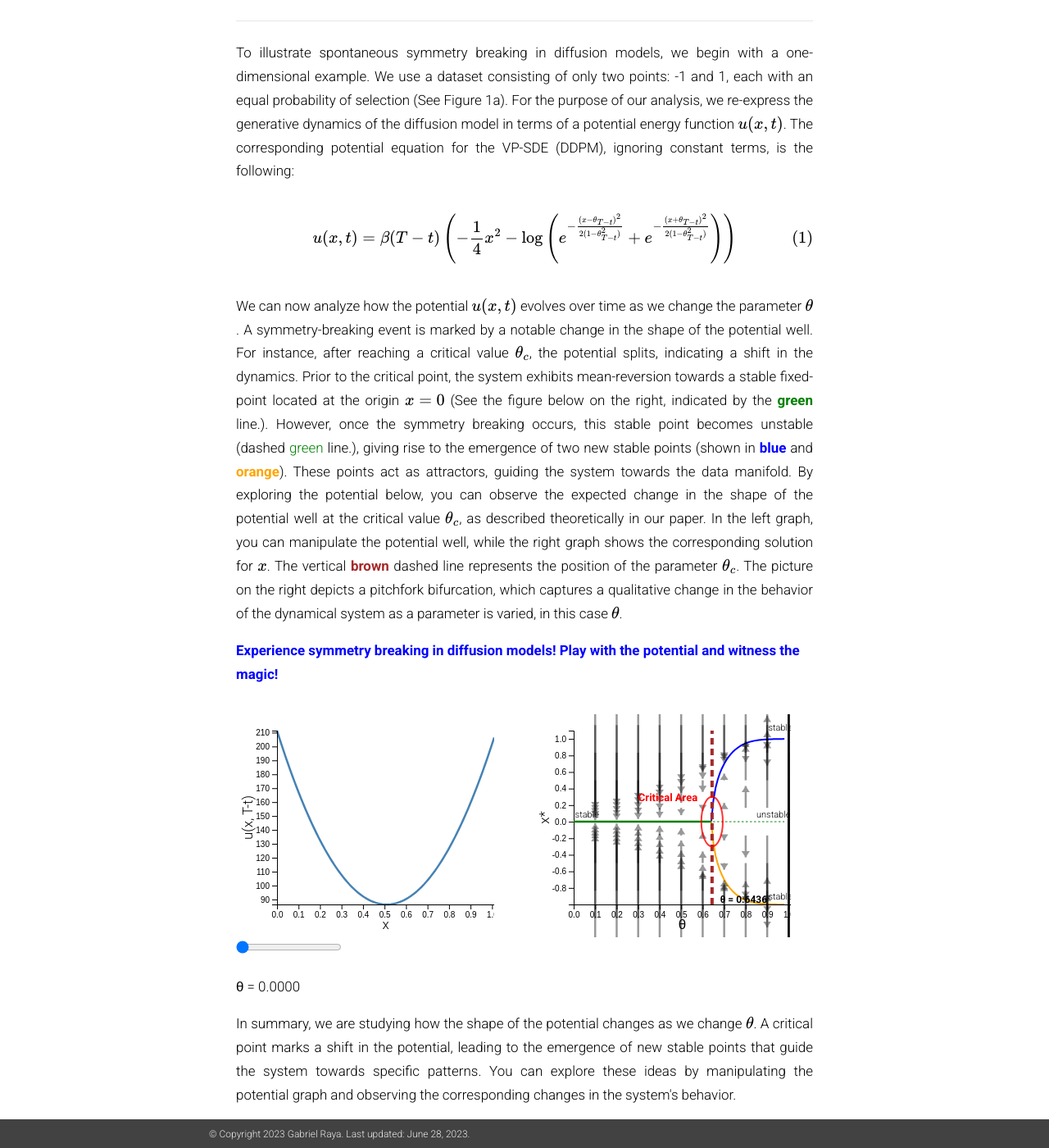
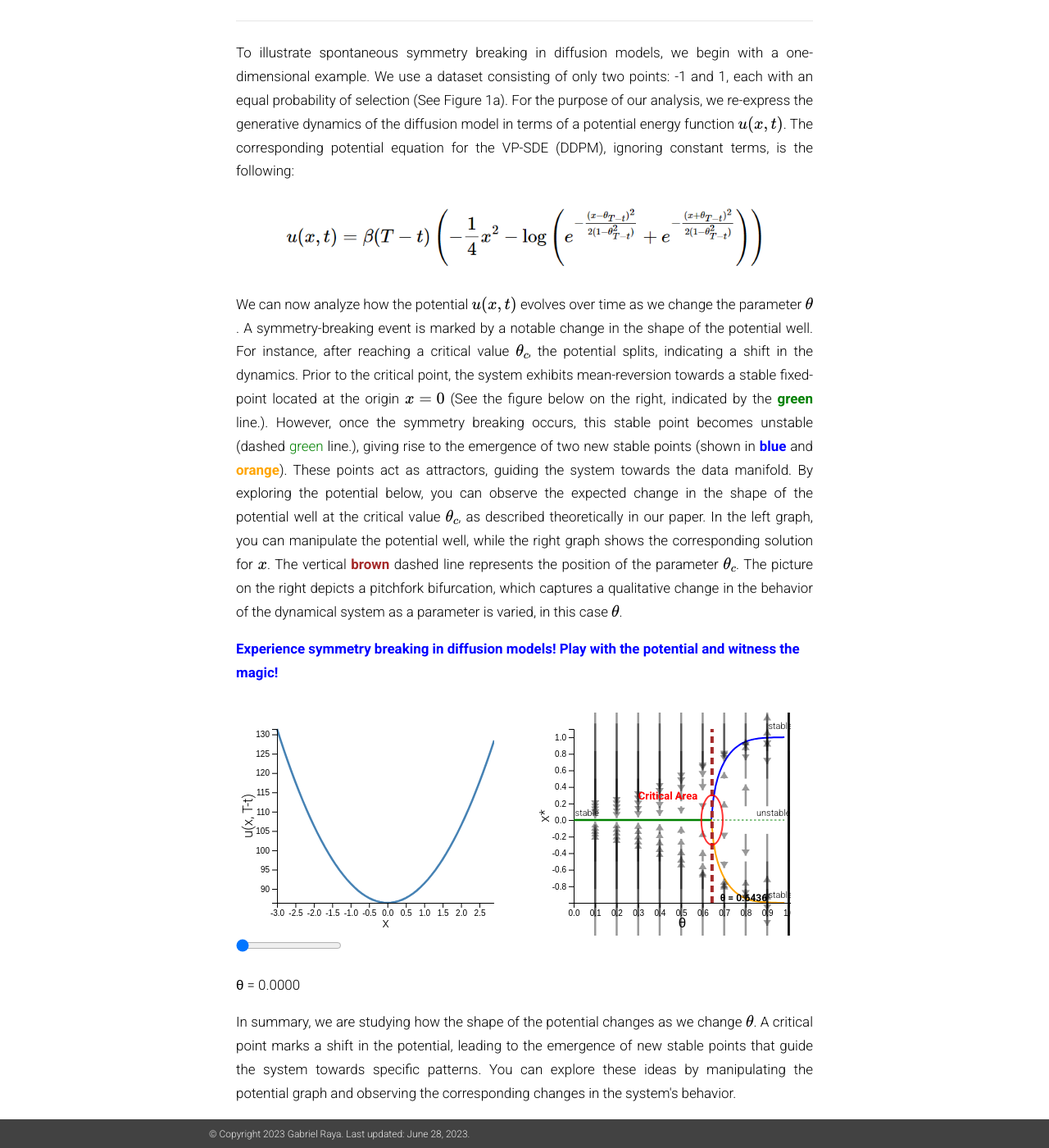
Before and after one commit to gabrielraya/gabrielraya.github.io, a Jekyll site: the page built from _posts/2023-05-31-symmetry-breaking-diffusion-models.md, in a window 1280 px wide and 1400 px high, scrolled down 1661 px. Shown: the whole window at 82% size. Built offline with Jekyll 4.4.1, drawn with Linux system fonts in a browser that asks for light colours; nearby versions of some CDN libraries; a style sheet for code colours, icons or effects is not loaded.

Commit message:
update responsivity to multiple devices

```diff
--- a/_posts/2023-05-31-symmetry-breaking-diffusion-models.md
+++ b/_posts/2023-05-31-symmetry-breaking-diffusion-models.md
@@ -86,12 +86,14 @@
 
 <p align="justify">
 To illustrate spontaneous symmetry breaking in diffusion models, we begin with a one-dimensional example. We use a dataset consisting of only two points: -1 and 1, each with an equal probability of selection (See Figure 1a). For the purpose of our analysis, we re-express the generative dynamics of the diffusion model in terms of a potential energy function \(u(x, t)\). The corresponding potential equation for the VP-SDE (DDPM), ignoring constant terms, is the following:
+<div id="equation" style="text-align: center;">
+    <img class="img-fluid" src="{{ site.baseurl }}/assets/img/ssdm/eq1.png" style="max-width: 85%; display: inline-block;">
+</div>
 </p>
-
+<!--
 \begin{equation}
     u(x, t) = \beta(T - t) \left( -\frac{1}{4} x^2 -  \log{\left(e^{-\frac{(x - \theta_{T-t})^2}{2 (1 - \theta_{T-t}^2)}} + e^{-\frac{(x + \theta_{T-t})^2}{2 (1 - \theta_{T-t}^2)}} \right)} \right)
-\end{equation}
-
+\end{equation} -->
 <p align="justify">
 We can now analyze how the potential \(u(x, t)\) evolves over time as we change the parameter \(\theta\). A symmetry-breaking event is marked by a notable change in the shape of the potential well. For instance, after reaching a critical value \(\theta_c\), the potential splits, indicating a shift in the dynamics. Prior to the critical point, the system exhibits mean-reversion towards a stable fixed-point located at the origin \(x=0\)
 (See the figure below on the right, indicated by the <span style="color: green; font-weight: bold;">green</span> line.). However, once the symmetry breaking occurs, this stable point becomes unstable (dashed <span style="color: green;">green</span> line.), giving rise to the emergence of two new stable points (shown in <span style="color: blue; font-weight: bold;">blue</span> and <span style="color: orange; font-weight: bold;">orange</span>). These points act as attractors, guiding the system towards the data manifold.
@@ -103,9 +105,9 @@
 
 
 <!-- Add the necessary HTML elements -->
-<div id="container" style="display: flex;">
-  <div id="plot1" style="flex: 1; margin-right: 20px;"></div>
-  <div id="plot2" style="flex: 1;"></div>
+<div id="container" style="display: flex; flex-wrap: wrap; justify-content: space-between; max-width: 100%;" >
+  <div id="plot1" style="flex: 1; margin-right: 20px; box-sizing: border-box;"></div>
+  <div id="plot2" style="flex: 1; box-sizing: border-box;"></div>
 </div>
 
 <!-- Add the script tags to include d3.js -->
@@ -140,26 +142,11 @@
     var height = 0.8 * width; // Make the plots square-sized
     var theta_c = Math.sqrt(Math.sqrt(2) - 1); // Calculate theta_c
 
-    // Create SVG element for Plot 1
-    var svg1 = d3.select("#plot1")
-      .append("svg")
-      .attr("width", width + margin.left + margin.right)
-      .attr("height", height + margin.top + margin.bottom)
-      .append("g")
-      .attr("transform", "translate(" + margin.left + "," + margin.top + ")");
-
-    // Create SVG element for Plot 2
-    var svg2 = d3.select("#plot2")
-      .append("svg")
-      .attr("width",  width + margin.left + margin.right)
-      .attr("height", height + margin.top + margin.bottom)
-      .append("g")
-      .attr("transform", "translate(" + margin.left + "," + margin.top + ")");
-
     // Determine the domain of x values
     var xDomain = d3.extent([...theta, 1.01], function(d) {
       return d;
     });
+
 
     // Determine the domain of y values
     var yDomain = d3.extent([...x_up, ...x_down, ...x_mid, 1.1], function(d) {
@@ -192,6 +179,23 @@
         return yScale1(d);
       });
 
+      // Create SVG element for Plot 1
+      var svg1 = d3.select("#plot1")
+        .append("svg")
+        .attr("width", width + margin.left + margin.right)
+        .attr("height", height + margin.top + margin.bottom)
+        .append("g")
+        .attr("transform", "translate(" + margin.left + "," + margin.top + ")");
+
+      // Create SVG element for Plot 2
+      var svg2 = d3.select("#plot2")
+        .append("svg")
+        .attr("width",  width + margin.left + margin.right)
+        .attr("height", height + margin.top + margin.bottom)
+        .append("g")
+        .attr("transform", "translate(" + margin.left + "," + margin.top + ")");
+
+
     // Function to compute the value of theta_fn
     function theta_fn(s, beta_max, beta_min) {
       if (Array.isArray(s)) {
@@ -244,7 +248,6 @@
                    .x(function(d) { return xScale(d.x); })
                    .y(function(d) { return yScale(d.y); });
 
-
       // Add the line to the SVG
       svg1.append("path")
         .datum(data)
```
Also changed, not shown: other parts of _posts/2023-05-31-symmetry-breaking-diffusion-models.md (+2 -2 lines), assets/img/ssdm/eq1.PNG (added).
